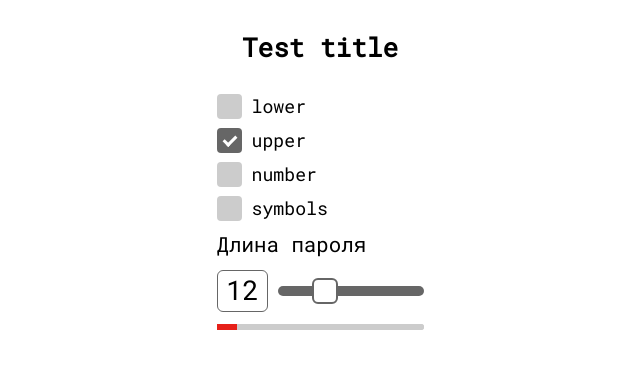
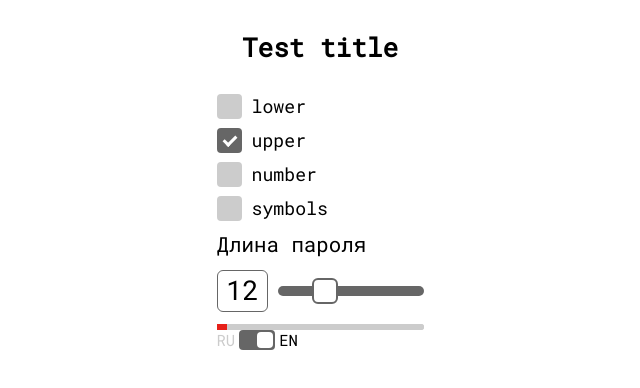
Before and after one commit to tymino/password-generator, a Vue app: page / in a window 1280 px wide. Shown: the top 388 px of the page, without its empty margins (320-960 px from the left). Built offline with nearby package versions, Linux system fonts and the light colour scheme.

Commit message:
added Toggle component

```diff
--- a/src/App.vue
+++ b/src/App.vue
@@ -2,21 +2,25 @@
   <Header>{{ title }}</Header>
   <CheckboxList :checkboxes="checkboxes" @updateCheckboxes="updateCheckboxes" />
   <RangePass v-model:rangeValue="rangeValue" :progressValue="progressValue" />
+  <Toggle v-model:stateToggle="stateToggle" :namesToggle="namesToggle" />
   <main></main>
 </template>
 
 <script lang="ts" setup>
-// import { computed, ref, watch } from 'vue';
+import { reactive, ref } from 'vue';
 
 import Header from '@/components/Header.vue';
 import CheckboxList from '@/components/CheckboxList.vue';
 import RangePass from '@/components/RangePass.vue';
+import Toggle from '@/components/UI/Toggle.vue';
 
 import { useCheckboxes } from '@/composables/useCheckboxes';
 import { useRange } from '@/composables/useRange';
+import { useToggle } from '@/composables/useToggle';
 
 const title = 'Test title';
 
+const { stateToggle, namesToggle } = useToggle();
 const { checkboxes, countChecked, updateCheckboxes } = useCheckboxes();
 const { rangeValue, progressValue } = useRange(countChecked);
 </script>
--- /dev/null
+++ b/src/components/UI/Toggle.vue
@@ -0,0 +1,119 @@
+<template>
+  <div class="toggle">
+    <p class="toggle__value" :class="{ active: stateToggle }">
+      {{ namesToggle.nameLeft }}
+    </p>
+    <label class="toggle__label">
+      <input
+        class="toggle__checkbox"
+        type="checkbox"
+        :checked="stateToggle"
+        @input="handleToggle"
+      />
+      <span class="toggle__slider"></span>
+    </label>
+    <p class="toggle__value" :class="{ active: !stateToggle }">
+      {{ namesToggle.nameRight }}
+    </p>
+  </div>
+</template>
+
+<script lang="ts">
+export default {
+  name: 'c-header',
+};
+</script>
+
+<script setup lang="ts">
+import { defineProps, defineEmits } from 'vue';
+
+interface IProps {
+  stateToggle: boolean;
+  namesToggle: any;
+}
+
+interface IEmit {
+  (e: 'update:stateToggle', isChecked: boolean): void;
+}
+
+defineProps<IProps>();
+const emit = defineEmits<IEmit>();
+
+const handleToggle = (e: Event) => {
+  emit('update:stateToggle', (e.target as HTMLInputElement).checked);
+};
+</script>
+
+<style lang="scss" scoped>
+.toggle {
+  --transition: all ease 0.4s;
+
+  display: flex;
+  align-items: center;
+  align-self: flex-end;
+
+  &__value {
+    font-size: 1.2rem;
+    transition: var(--transition);
+    text-transform: uppercase;
+
+    &.active {
+      color: var(--color-background-sub);
+    }
+  }
+
+  &__label {
+    position: relative;
+    display: inline-block;
+    width: 36px;
+    height: 20px;
+    margin: 0 4px;
+  }
+
+  &__checkbox {
+    opacity: 0;
+    width: 0;
+    height: 0;
+
+    &:checked + .toggle__slider {
+      background: var(--color-input);
+    }
+
+    &:focus + .toggle__slider {
+      box-shadow: 0 0 2px var(--color-input);
+    }
+
+    &:checked + .toggle__slider:before {
+      transform: translateX(16px);
+    }
+  }
+
+  &__slider {
+    position: absolute;
+    top: 0;
+    left: 0;
+    right: 0;
+    bottom: 0;
+    background: var(--color-background-sub);
+    border-radius: 4px;
+
+    transition: var(--transition);
+
+    cursor: pointer;
+
+    &:before {
+      content: '';
+      position: absolute;
+      left: 2px;
+      bottom: 2px;
+      width: 16px;
+      height: 16px;
+
+      background-color: var(--color-background-main);
+      border-radius: 4px;
+
+      transition: var(--transition);
+    }
+  }
+}
+</style>
--- a/src/composables/useRange.ts
+++ b/src/composables/useRange.ts
@@ -1,8 +1,9 @@
 import { Ref, ref, watch } from 'vue';
 
 export const useRange = (countChecked: Ref<number>, defaulValue = 12) => {
+  const DEFAULT_PROGRESS_VALUE = 5;
   const rangeValue = ref(defaulValue);
-  const progressValue = ref(10);
+  const progressValue = ref(DEFAULT_PROGRESS_VALUE);
 
   const minmax = (min: number, max: number) => {
     return rangeValue.value < 16 ? min : max;
@@ -21,7 +22,7 @@ export const useRange = (countChecked: Ref<number>, defaulValue = 12) => {
         break;
 
       default:
-        progressValue.value = 5;
+        progressValue.value = DEFAULT_PROGRESS_VALUE;
         break;
     }
   };
--- /dev/null
+++ b/src/composables/useToggle.ts
@@ -0,0 +1,14 @@
+import { reactive, ref } from 'vue';
+
+export const useToggle = () => {
+  const stateToggle = ref(true);
+  const namesToggle = reactive({
+    nameLeft: 'ru',
+    nameRight: 'en',
+  });
+
+  return {
+    stateToggle,
+    namesToggle,
+  };
+};
```
